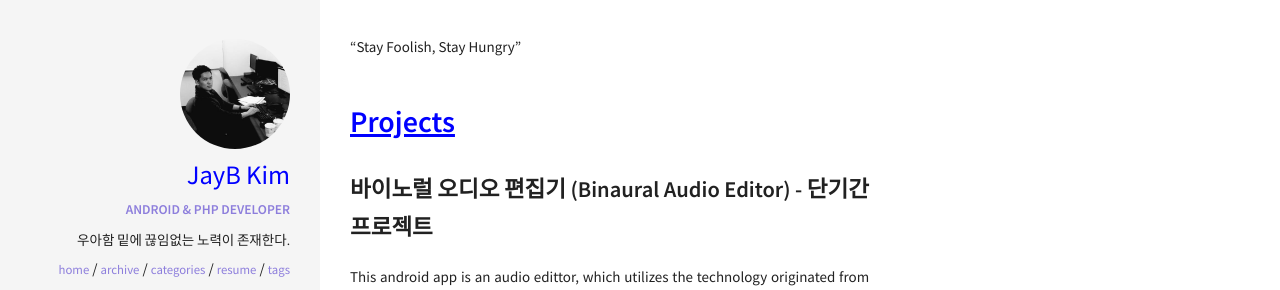
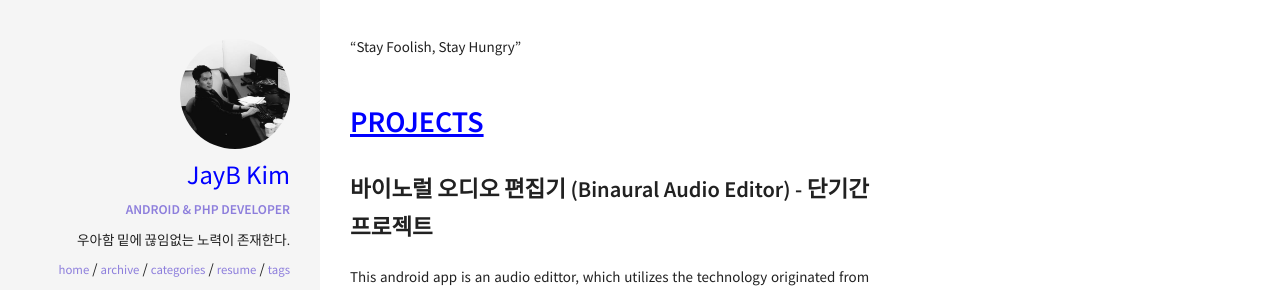
Before and after one commit to renyuanz/leonids, a Jekyll site: the page built from resume.html, in a window 1280 px wide. Shown: the part 695-985 px from the top of the page. Built offline with Jekyll 4.4.1, drawn with Linux system fonts in a browser that asks for light colours; nearby versions of some CDN libraries.

Commit message:
Updated
Updated

```diff
--- a/_includes/sections/projects.html
+++ b/_includes/sections/projects.html
@@ -1,4 +1,4 @@
-<h1 style="color: blue; text-decoration: underline;"><span data-i18n="skills.my_skills">Projects</span></h1>
+<h1 style="color: blue; text-decoration: underline;"><span data-i18n="skills.my_skills">PROJECTS</span></h1>
 
 {% for project in site.data.index.projects %}
     <div class="row">
```
